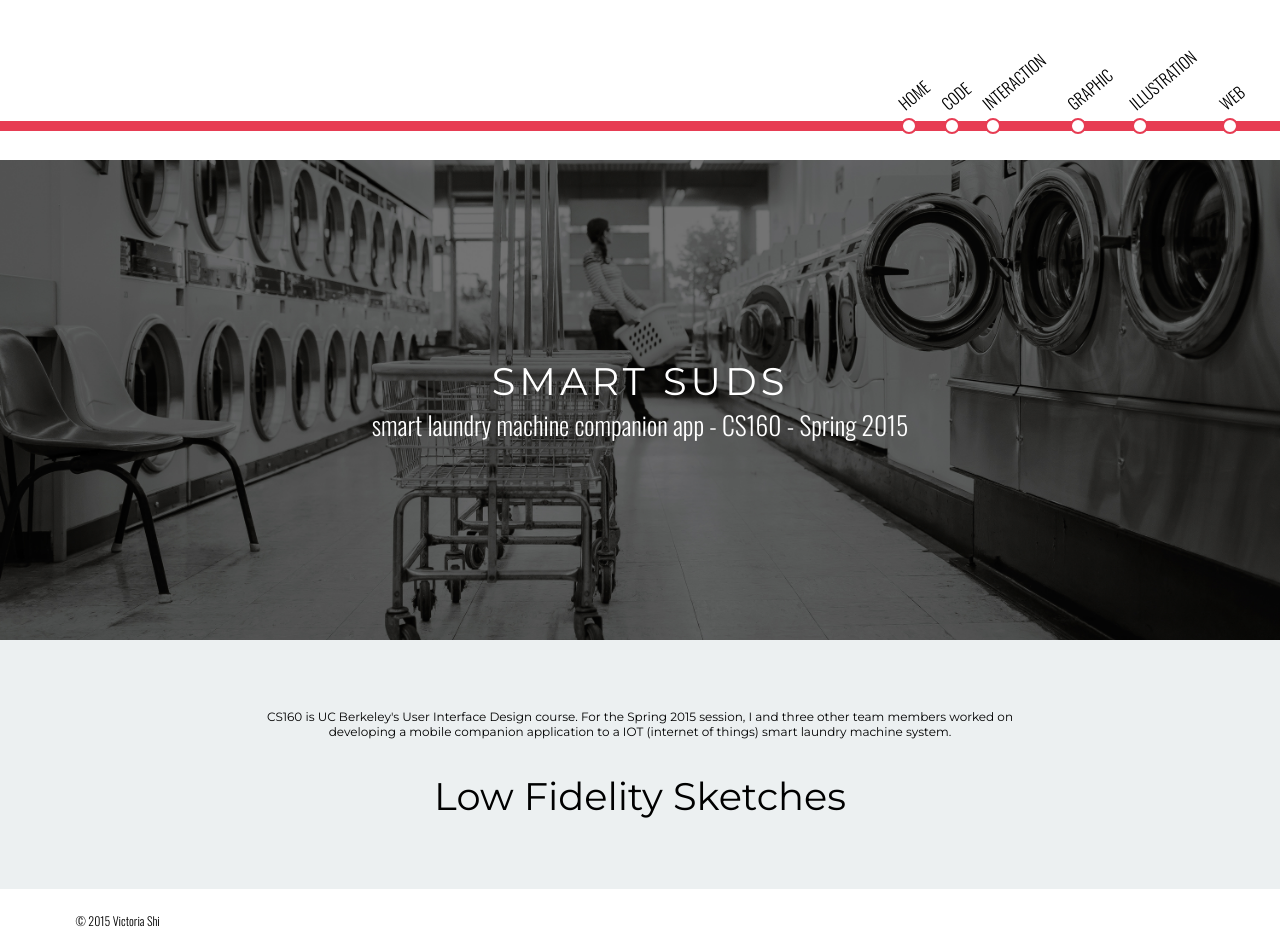
After one commit to vshi/portfolio, a PHP site: page /smart_suds.html in a window 1280 px wide. The commit adds this page. Run offline with PHP 8.4, Linux system fonts and the light colour scheme.

Commit message:
start smart suds page

```diff
--- /dev/null
+++ b/smart_suds.html
@@ -0,0 +1,76 @@
+<!DOCTYPE html>
+<html>
+    <head>
+        <meta charset="utf-8">
+        <meta http-equiv="X-UA-Compatible" content="IE=edge,chrome=1">
+        <!-- Add jQuery library -->
+        <script type="text/javascript" src="js/jquery-1.11.1.min.js"></script>
+        <script src="js/parallax.min.js"></script>
+        <script type="text/javascript" src="js/vs.js"></script>
+
+        <link href='http://fonts.googleapis.com/css?family=Oswald:400,300' rel='stylesheet' type='text/css'>
+        <link href='http://fonts.googleapis.com/css?family=Montserrat:400,700' rel='stylesheet' type='text/css'>
+        <link type="text/css" rel="stylesheet" href="spreadsheet.css"/>
+        <title>Victoria Shi</title>
+        <meta name="description" content="">
+    </head>
+
+    <body>
+        <div id="navbar" class="col-12">
+            <div class="line-seperator" id="header-line"></div>
+            <ul>
+                <li><div class="navbar-link">
+                    <a href="index.html">HOME</a>
+                    </div>
+                    <div class="stop"></div></li>
+                <li><div class="navbar-link">
+                    <a href="code.html">CODE</a>
+                    </div>
+                    <div class="stop"></div></li>
+                <li><div class="navbar-link">
+                    <a href="interactive.html">INTERACTION</a>
+                    </div>
+                    <div class="stop"></div></li>
+                <li><div class="navbar-link">
+                    <a href="graphic.html">GRAPHIC</a>
+                    </div>
+                    <div class="stop"></div></li>
+                <li>
+                    <div class="navbar-link">
+                    <a href="illustration.html">ILLUSTRATION</a>
+                    </div>
+                    <div class="stop"></div></li>
+                <li>
+                    <div class="navbar-link">
+                    <a href="web.html">WEB</a>
+                    </div>
+                    <div class="stop"></div></li>
+            </ul>
+        </div>
+        <div class="parallax-window" id="header" data-parallax="scroll" data-image-src="images/smart_suds/laundromat.jpg" data-positionX="10px" data-positionY="10px">
+            <div style="display: table-cell; text-align: center; vertical-align: middle">
+                <h1 style="font-weight: 400; color:white">SMART SUDS</h1>
+                <p style="color:white">smart laundry machine companion app - CS160 - Spring 2015</p>
+            </div>
+        </div>
+        <div class="col-12" id="smart-suds-portfolio">
+            <div class="smart-suds-portfolio">
+                <p>CS160 is UC Berkeley's User Interface Design course. For the Spring 2015 session, I and three other team members worked on developing a mobile companion application to a IOT (internet of things) smart laundry machine system.</p>
+            <br>
+            <div class="p-title">
+                Low Fidelity Sketches
+            </div>
+            </div>
+        </div>
+
+        <!--FOOTER-->
+        <div class="row" id="footer">
+            <div class="col-12">
+                <p>&copy; 2015 Victoria Shi</p>
+            </div>
+        </div>
+        <!--FOOTER_END-->
+
+    </body>
+
+</html>
--- a/spreadsheet.css
+++ b/spreadsheet.css
@@ -1,3 +1,4 @@
+
 /*! normalize.css v3.0.2 | MIT License | git.io/normalize */
 
 /**
@@ -595,6 +596,24 @@ h1{
     font-size: 2vmax;
     font-weight: 300;
 }
+#smart-suds-portfolio{
+    background-color: #ecf0f1;
+}
+.smart-suds-portfolio{
+
+    max-width: 800px;
+    margin-left:auto;
+    margin-right:auto;
+}
+.smart-suds-portfolio > *{
+    margin-top: 5px;
+    margin-bottom: 5px;
+}
+.smart-suds-portfolio p{
+    font-family: "Montserrat";
+    font-weight: 400;
+    font-size: 12px;
+}
 .index-portfolio{
     background-color: #ecf0f1;
 }
--- a/web.html
+++ b/web.html
@@ -53,7 +53,7 @@
                     <div class="stop"></div></li>
             </ul>
         </div>
-        <div class="parallax-window" id="header" data-parallax="scroll" data-image-src="images/subway_tunnel_edited.jpg" data-positionX="10px" data-positionY="10px" class="col-12">
+        <div class="parallax-window" id="header" data-parallax="scroll" data-image-src="images/subway_tunnel_edited.jpg" data-positionX="10px" data-positionY="10px">
             <div style="display: table-cell; vertical-align: middle; text-align:center">
                 <div class="header-stop-web">
                     <p class="header-stoptxt">5</p>
```
Also changed, not shown: images/smart_suds/laundromat.jpg (added).
